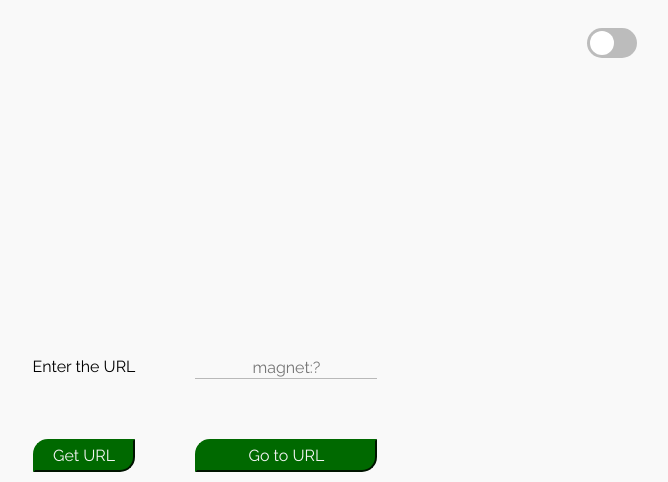
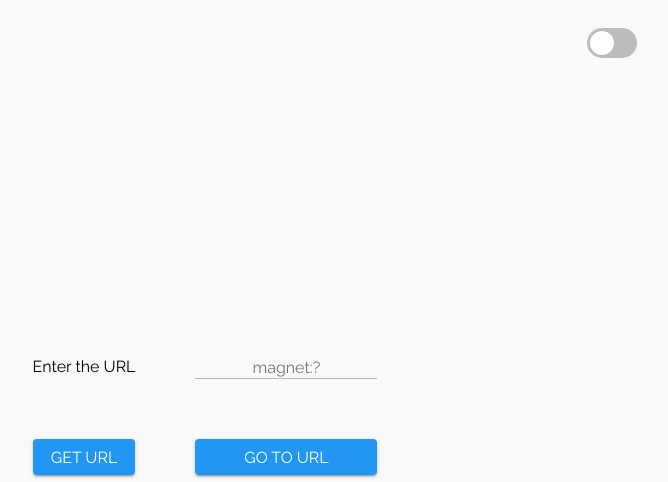
Before and after one commit to tHBp/magnet-uri, a website: page src/index.html in a window 1280 px wide. Shown: the whole page, without its empty margins (435-1103 px from the left). Drawn offline with Linux system fonts and the light colour scheme.

Commit message:
Added material styled buttons

```diff
--- a/src/index.html
+++ b/src/index.html
@@ -39,8 +39,9 @@
             --font-size: 16px;
             --max-width: 200px;
             --body-background: #f9f9f9;
-            --button-color: #006900;
             --text-color: black;
+            --button-color-background: #2196f3;
+            --button-color-foreground: #fff;
             --night-mode-background: #bcbcbc;
             --night-mode-foreground: white;
         }
@@ -66,18 +67,87 @@
             justify-content: center;
         }
 
-        .item {
+        .center {
             text-align: center;
         }
 
-        .button {
-            background-color: var(--button-color);
-            transition: background-color 1s ease-out;
-            border-color: var(--button-color);
-            border-radius: 15px 0;
-            color: whitesmoke;
-            padding: 5px;
+        .container button {
+            position: relative;
+            display: inline-block;
+            box-sizing: border-box;
+            border: none;
+            border-radius: 4px;
+            padding: 0 16px;
+            min-width: 64px;
+            height: 36px;
+            vertical-align: middle;
+            text-align: center;
+            text-transform: uppercase;
+            background-color: var(--button-color-background);
+            color: var(--button-color-foreground);
+            box-shadow: 0 3px 1px -2px rgba(0, 0, 0, 0.2), 0 2px 2px 0 rgba(0, 0, 0, 0.14), 0 1px 5px 0 rgba(0, 0, 0, 0.12);
             font-size: var(--font-size);
+            overflow: hidden;
+            outline: none;
+            cursor: pointer;
+            transition: box-shadow 0.2s;
+        }
+
+        .container button::-moz-focus-inner {
+            border: none;
+        }
+
+        .container button::before {
+            content: "";
+            position: absolute;
+            top: 0;
+            bottom: 0;
+            left: 0;
+            right: 0;
+            opacity: 0;
+            transition: opacity 0.2s;
+        }
+
+        .container button::after {
+            content: "";
+            position: absolute;
+            left: 50%;
+            top: 50%;
+            border-radius: 50%;
+            padding: 50%;
+            width: 32px;
+            height: 32px;
+            background-color: #fff;
+            opacity: 0;
+            transform: translate(-50%, -50%) scale(1);
+            transition: opacity 1s, transform 0.5s;
+        }
+
+        .container button:hover,
+        .container button:focus {
+            box-shadow: 0 2px 4px -1px rgba(0, 0, 0, 0.2), 0 4px 5px 0 rgba(0, 0, 0, 0.14), 0 1px 10px 0 rgba(0, 0, 0, 0.12);
+        }
+
+        .container button:hover::before {
+            opacity: 0.08;
+        }
+
+        .container button:focus::before {
+            opacity: 0.24;
+        }
+
+        .container button:hover:focus::before {
+            opacity: 0.3;
+        }
+
+        .container button:active {
+            box-shadow: 0 5px 5px -3px rgba(0, 0, 0, 0.2), 0 8px 10px 1px rgba(0, 0, 0, 0.14), 0 3px 14px 2px rgba(0, 0, 0, 0.12);
+        }
+
+        .container button:active::after {
+            opacity: 0.32;
+            transform: translate(-50%, -50%) scale(0);
+            transition: transform 0s;
         }
 
         .input {
@@ -92,8 +162,9 @@
         }
 
         .display {
-            grid-column: 1/3;
-            max-width: var(--max-width);
+            padding: 2rem;
+            margin: auto;
+            width: 40vw;
             overflow-wrap: break-word;
             user-select: all;
         }
@@ -122,14 +193,14 @@
         }
 
         .night-mode label:after {
-            content: '';
+            content: '🌞';
             position: absolute;
             top: 3px;
             left: 3px;
             width: 24px;
             height: 24px;
             background: var(--night-mode-foreground);
-            border-radius: 100px;
+            border-radius: 50%;
         }
 
         .night-mode input:checked+label {
@@ -164,8 +235,7 @@
             }
 
             .display {
-                grid-column: 1/2;
-                font-size: 10px;
+                width: 75vw;
             }
 
             .night-mode label {
@@ -179,13 +249,13 @@
     </div>
     <div class="container">
         <form method="POST" action="/.netlify/functions/parseLink">
-            <label class="item" for="url">Enter the URL</label>
-            <input name="url" class="item input" autocomplete="off" placeholder="magnet:?" type="url" id="url">
-            <button name="getURL" type="submit" class="item button getURL">Get URL</button>
-            <button name="goToURL" type="submit" class="item button goToURL">Go to URL</button>
-            <div class="item display"></div>
+            <label class="center" for="url">Enter the URL</label>
+            <input name="url" class="center input" autocomplete="off" placeholder="magnet:?" type="url" id="url">
+            <button name="getURL" type="submit" class="center getURL">Get URL</button>
+            <button name="goToURL" type="submit" class="center goToURL">Go to URL</button>
         </form>
     </div>
+    <div class="center display"></div>
     <script>
         document.querySelector(".night-mode").classList += " show";
         document.querySelector(".goToURL").setAttribute("type", "button");
```
